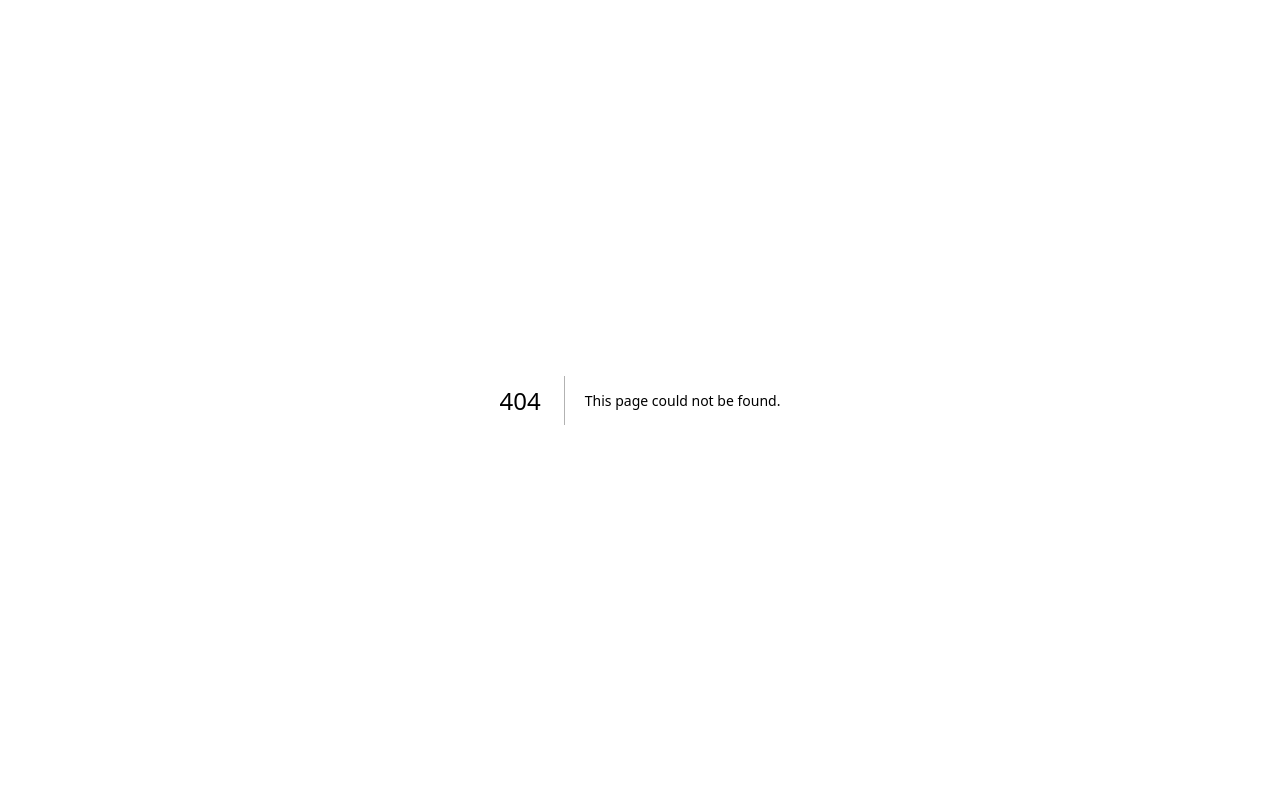
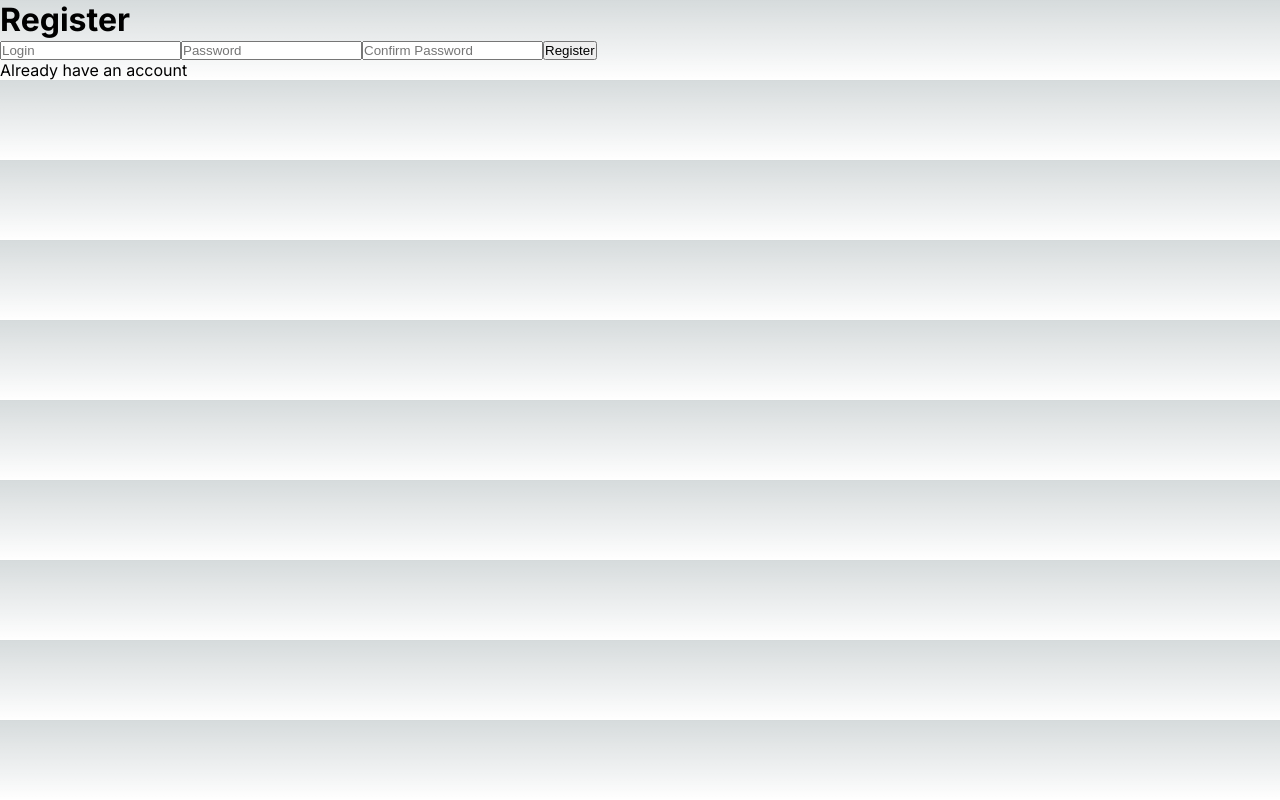
Before and after one commit to TeamHSE/study-platform, a Next.js app in the folder frontend/: page /auth/register in a window 1280 px wide. Before the commit this address had no page. Built offline with nearby package versions, Linux system fonts and the light colour scheme.

Commit message:
feat: add login & register page

```diff
--- /dev/null
+++ b/frontend/src/app/auth/register/page.tsx
@@ -0,0 +1,87 @@
+"use client";
+
+import { useState, FormEvent } from "react";
+import axios, { AxiosError } from "axios";
+import { useRouter } from "next/navigation";
+import Link from "next/link";
+
+export default function Register() {
+  const [ login, setLogin ] = useState<string>("");
+  const [ password, setPassword ] = useState<string>("");
+  const [ confirmPassword, setConfirmPassword ] = useState<string>("");
+  const [ error, setError ] = useState<string>("");
+  const router = useRouter();
+
+  const handleSubmit = async (event: FormEvent<HTMLFormElement>) => {
+    event.preventDefault();
+
+    if (!isValidEmail(login)) {
+      setError("Invalid email address");
+      return;
+    }
+
+    if (password !== confirmPassword) {
+      setError("Passwords do not match");
+      return;
+    }
+
+    try {
+      const response = await axios.post("/api/auth/register", { login, password });
+      if (response.status === 200) {
+        router.push("/login");
+      }
+    } catch (error) {
+      if (axios.isAxiosError(error)) {
+        if (error.response?.status === 409) {
+          setError("Login already taken");
+        } else if (error.response?.status === 400) {
+          setError("Password is too simple");
+        } else if (error.response?.status === 422) {
+          setError("Validation errors");
+        } else {
+          setError("An error occurred");
+        }
+      } else {
+        setError("An unknown error occurred");
+      }
+    }
+  };
+
+  const isValidEmail = (email: string): boolean => {
+    const emailRegex = /^[^\s@]+@[^\s@]+\.[^\s@]+$/;
+    return emailRegex.test(email);
+  };
+
+  return (
+    <div>
+      <h1>Register</h1>
+      <form onSubmit={ handleSubmit }>
+        <input
+          type="text"
+          value={ login }
+          onChange={ (e) => setLogin(e.target.value) }
+          placeholder="Login"
+          required
+        />
+        <input
+          type="password"
+          value={ password }
+          onChange={ (e) => setPassword(e.target.value) }
+          placeholder="Password"
+          required
+        />
+        <input
+          type="password"
+          value={ confirmPassword }
+          onChange={ (e) => setConfirmPassword(e.target.value) }
+          placeholder="Confirm Password"
+          required
+        />
+        <button type="submit">Register</button>
+      </form>
+      { error && <p>{ error }</p> }
+
+      <Link href={ "/auth/login" }>Already have an account</Link>
+    </div>
+  );
+}
--- a/frontend/src/app/welcome/page.tsx
+++ b/frontend/src/app/welcome/page.tsx
@@ -1,7 +1,10 @@
+import Link from "next/link";
+
 export default function Home() {
   return (
     <main>
       TEST
+      <Link href={ "/auth/login" }>LEts go!</Link>
     </main>
   );
 }
```
Also changed, not shown: frontend/package.json (+6 -4 lines), frontend/src/app/auth/login/page.tsx (added, +61 -0 lines), 1 other file (tests, documents, lock files or other folders).
